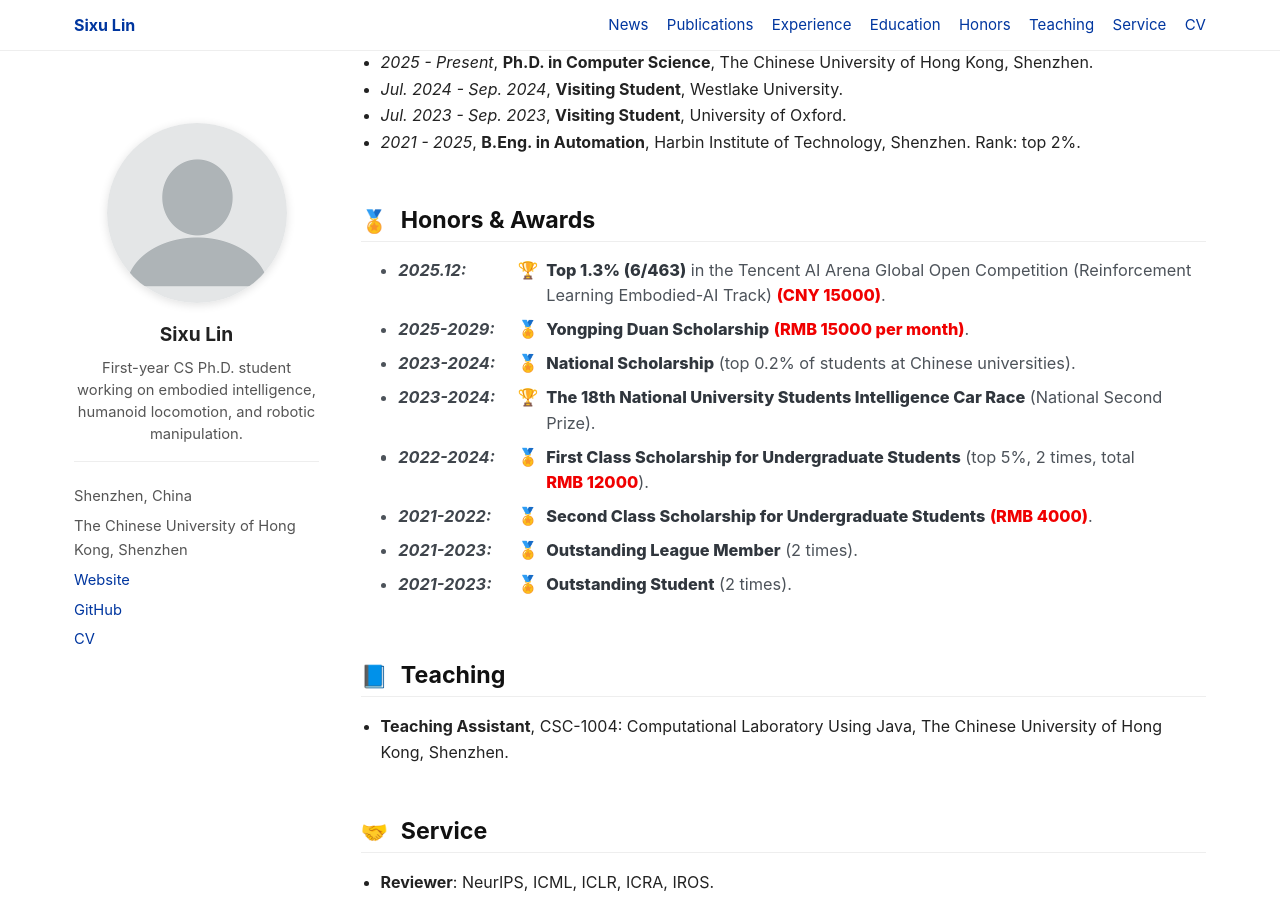
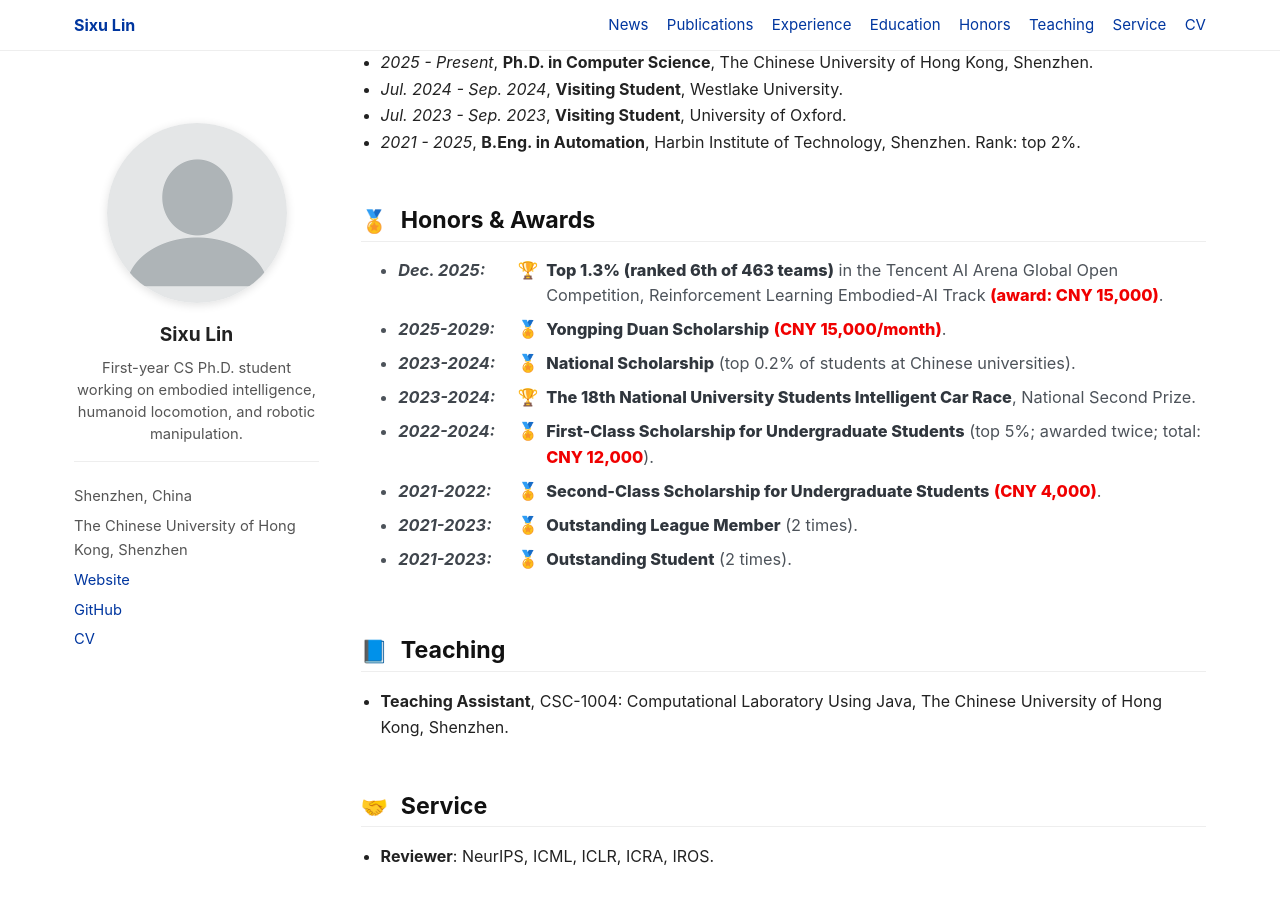
Before and after one commit to Simonlinsx/Simonlinsx.github.io, a Jekyll site: the page built from _pages/about.md, in a window 1280 px wide and 900 px high, scrolled down 3934 px. Built offline with Jekyll 4.4.1, drawn with Linux system fonts in a browser that asks for light colours; a script bundle is joined from its source files by our own code; library files that are not in the unit come from our copies.

Commit message:
Clarify honors award descriptions

```diff
--- a/_pages/about.md
+++ b/_pages/about.md
@@ -235,14 +235,14 @@ At a high level, I enjoy working on algorithms and systems that make physical in
 
 <ul class="honor-list">
   <li class="honor-item">
-    <span class="honor-date">2025.12:</span>
+    <span class="honor-date">Dec. 2025:</span>
     <span class="honor-medal">🏆</span>
-    <span class="honor-text"><strong>Top 1.3% (6/463)</strong> in the Tencent AI Arena Global Open Competition (Reinforcement Learning Embodied-AI Track) <span class="honor-prize">(CNY 15000)</span>.</span>
+    <span class="honor-text"><strong>Top 1.3% (ranked 6th of 463 teams)</strong> in the Tencent AI Arena Global Open Competition, Reinforcement Learning Embodied-AI Track <span class="honor-prize">(award: CNY 15,000)</span>.</span>
   </li>
   <li class="honor-item">
     <span class="honor-date">2025-2029:</span>
     <span class="honor-medal">🏅</span>
-    <span class="honor-text"><strong>Yongping Duan Scholarship</strong> <span class="honor-prize">(RMB 15000 per month)</span>.</span>
+    <span class="honor-text"><strong>Yongping Duan Scholarship</strong> <span class="honor-prize">(CNY 15,000/month)</span>.</span>
   </li>
   <li class="honor-item">
     <span class="honor-date">2023-2024:</span>
@@ -252,17 +252,17 @@ At a high level, I enjoy working on algorithms and systems that make physical in
   <li class="honor-item">
     <span class="honor-date">2023-2024:</span>
     <span class="honor-medal">🏆</span>
-    <span class="honor-text"><strong>The 18th National University Students Intelligence Car Race</strong> (National Second Prize).</span>
+    <span class="honor-text"><strong>The 18th National University Students Intelligent Car Race</strong>, National Second Prize.</span>
   </li>
   <li class="honor-item">
     <span class="honor-date">2022-2024:</span>
     <span class="honor-medal">🏅</span>
-    <span class="honor-text"><strong>First Class Scholarship for Undergraduate Students</strong> (top 5%, 2 times, total <span class="honor-prize">RMB 12000</span>).</span>
+    <span class="honor-text"><strong>First-Class Scholarship for Undergraduate Students</strong> (top 5%; awarded twice; total: <span class="honor-prize">CNY 12,000</span>).</span>
   </li>
   <li class="honor-item">
     <span class="honor-date">2021-2022:</span>
     <span class="honor-medal">🏅</span>
-    <span class="honor-text"><strong>Second Class Scholarship for Undergraduate Students</strong> <span class="honor-prize">(RMB 4000)</span>.</span>
+    <span class="honor-text"><strong>Second-Class Scholarship for Undergraduate Students</strong> <span class="honor-prize">(CNY 4,000)</span>.</span>
   </li>
   <li class="honor-item">
     <span class="honor-date">2021-2023:</span>
```
Also changed, not shown: _data/navigation.yml (line endings or trailing spaces).
